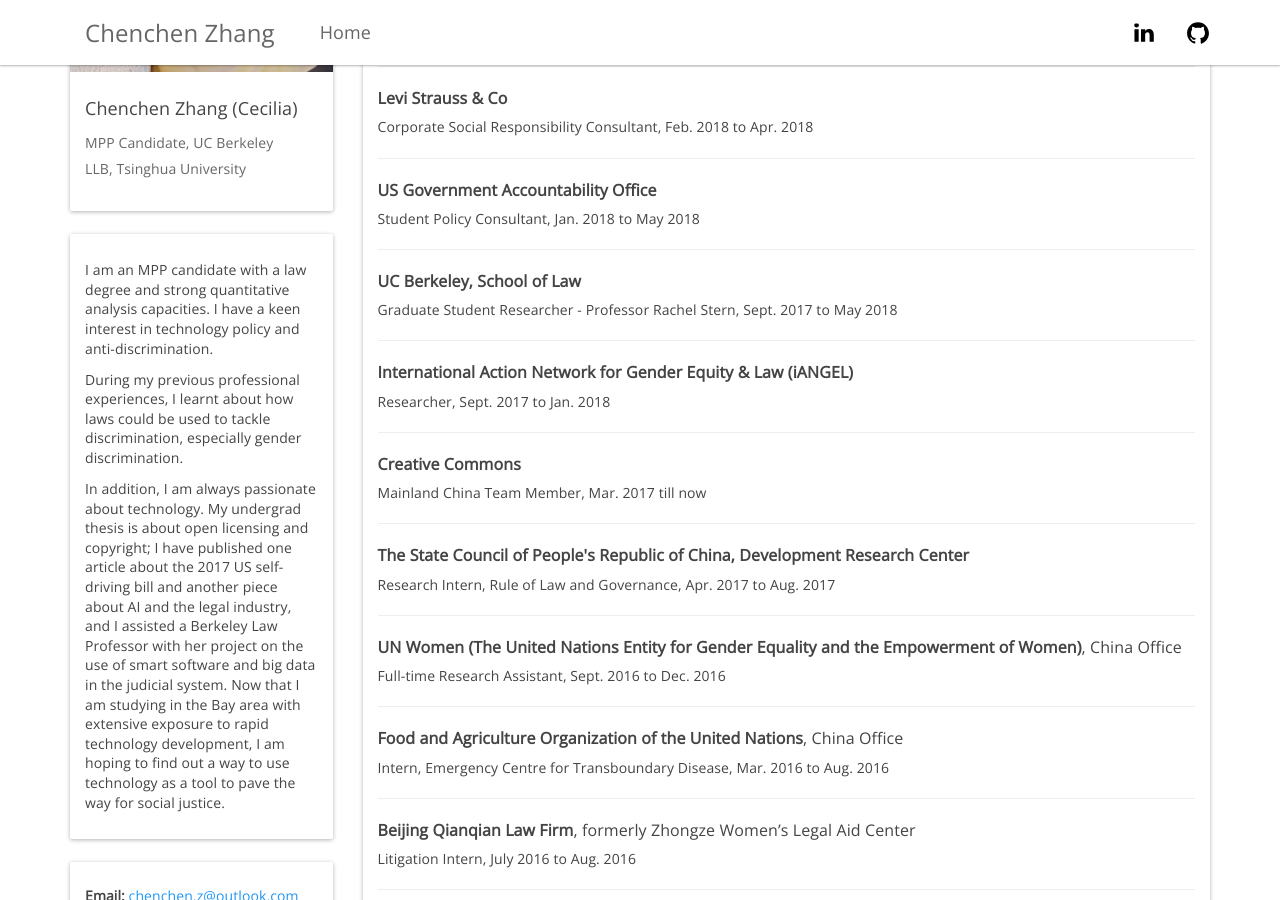
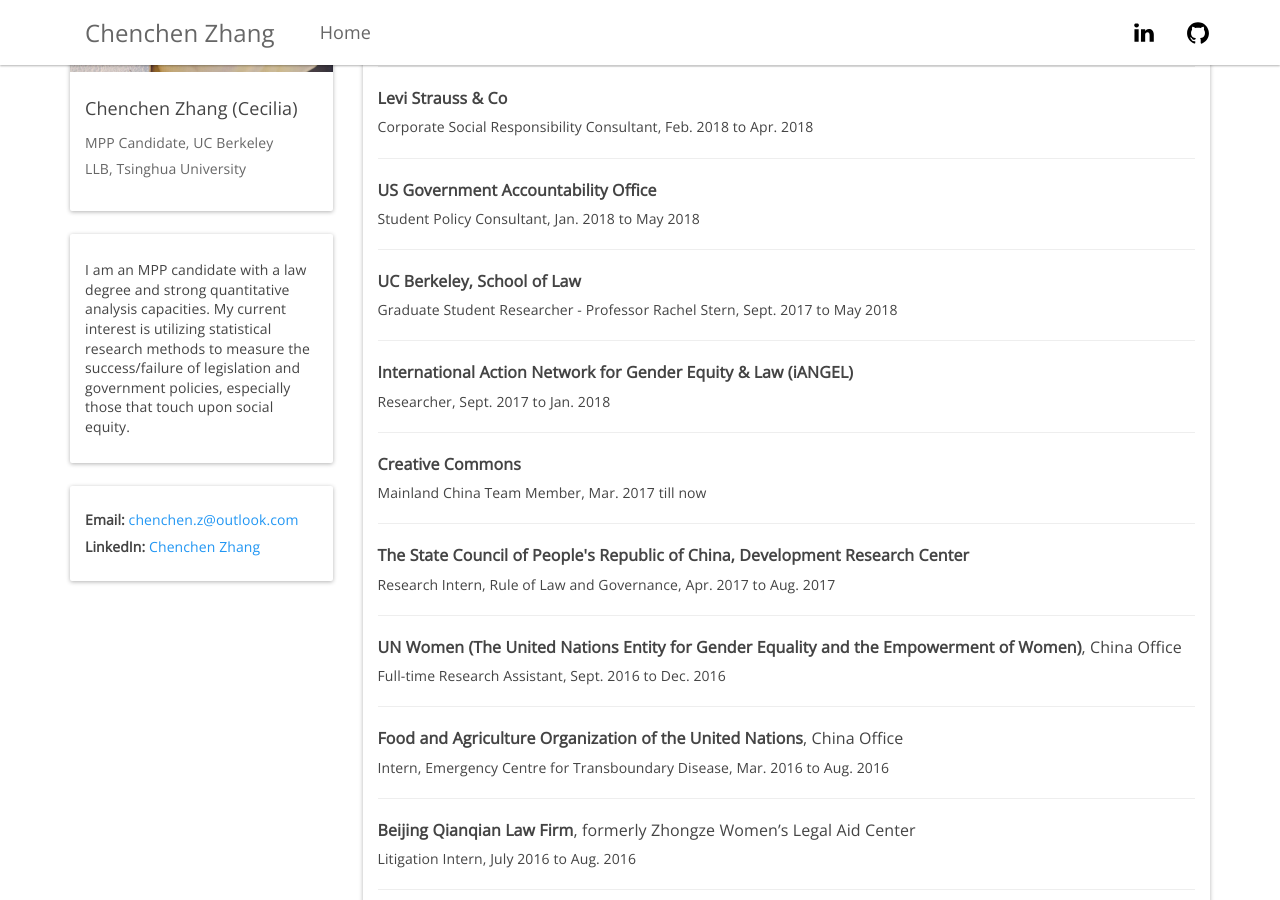
Before and after one commit to CeciliaZhang/-CeciliaZhang-.github-io, a Jekyll site: the page built from index.html, in a window 1280 px wide and 900 px high, scrolled down 557 px. Built offline with Jekyll 4.4.1, drawn with Linux system fonts in a browser that asks for light colours; nearby versions of some CDN libraries.

Commit message:
Update information.html

```diff
--- a/_includes/information.html
+++ b/_includes/information.html
@@ -1,5 +1,5 @@
 <div class="panel panel-default">
-    <img src="{{ site.baseurl }}/public/img/avatar.jpg" class="img-responsive" style="width: 100%;" alt="Chenchen Zhang">
+    <img src="{{ site.baseurl }}/public/img/Avatar.jpg" class="img-responsive" style="width: 100%;" alt="Chenchen Zhang">
     <div class="panel-body">
 
         <h4>Chenchen Zhang (Cecilia)</h4>
@@ -10,9 +10,7 @@
 </div>
 <div class="panel panel-default">
     <div class="panel-body" >
-        <h6 style="line-height: 140%;">I am an MPP candidate with a law degree and strong quantitative analysis capacities. I have a keen interest in technology policy and anti-discrimination. </h6>
-        <h6 style="line-height: 140%;">During my previous professional experiences, I learnt about how laws could be used to tackle discrimination, especially gender discrimination.</h6>
-        <h6 style="line-height: 140%;">In addition, I am always passionate about technology. My undergrad thesis is about open licensing and copyright; I have published one article about the 2017 US self-driving bill and another piece about AI and the legal industry, and I assisted a Berkeley Law Professor with her project on the use of smart software and big data in the judicial system. Now that I am studying in the Bay area with extensive exposure to rapid technology development, I am hoping to find out a way to use technology as a tool to pave the way for social justice.</h6>
+        <h6 style="line-height: 140%;">I am an MPP candidate with a law degree and strong quantitative analysis capacities. My current interest is utilizing statistical research methods to measure the success/failure of legislation and government policies, especially those that touch upon social equity. </h6>
     </div>
 </div>
 <div class="panel panel-default">
```
